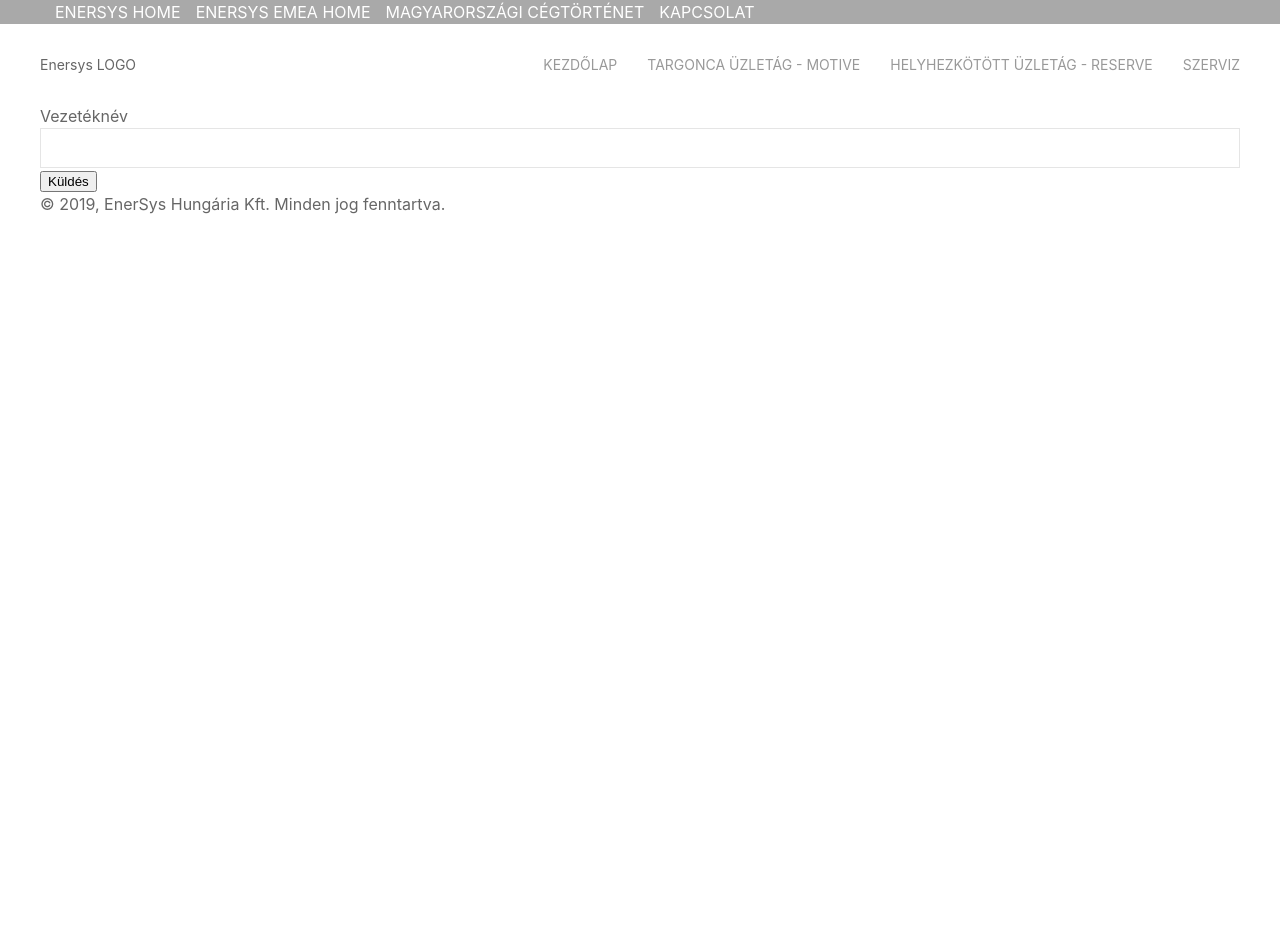
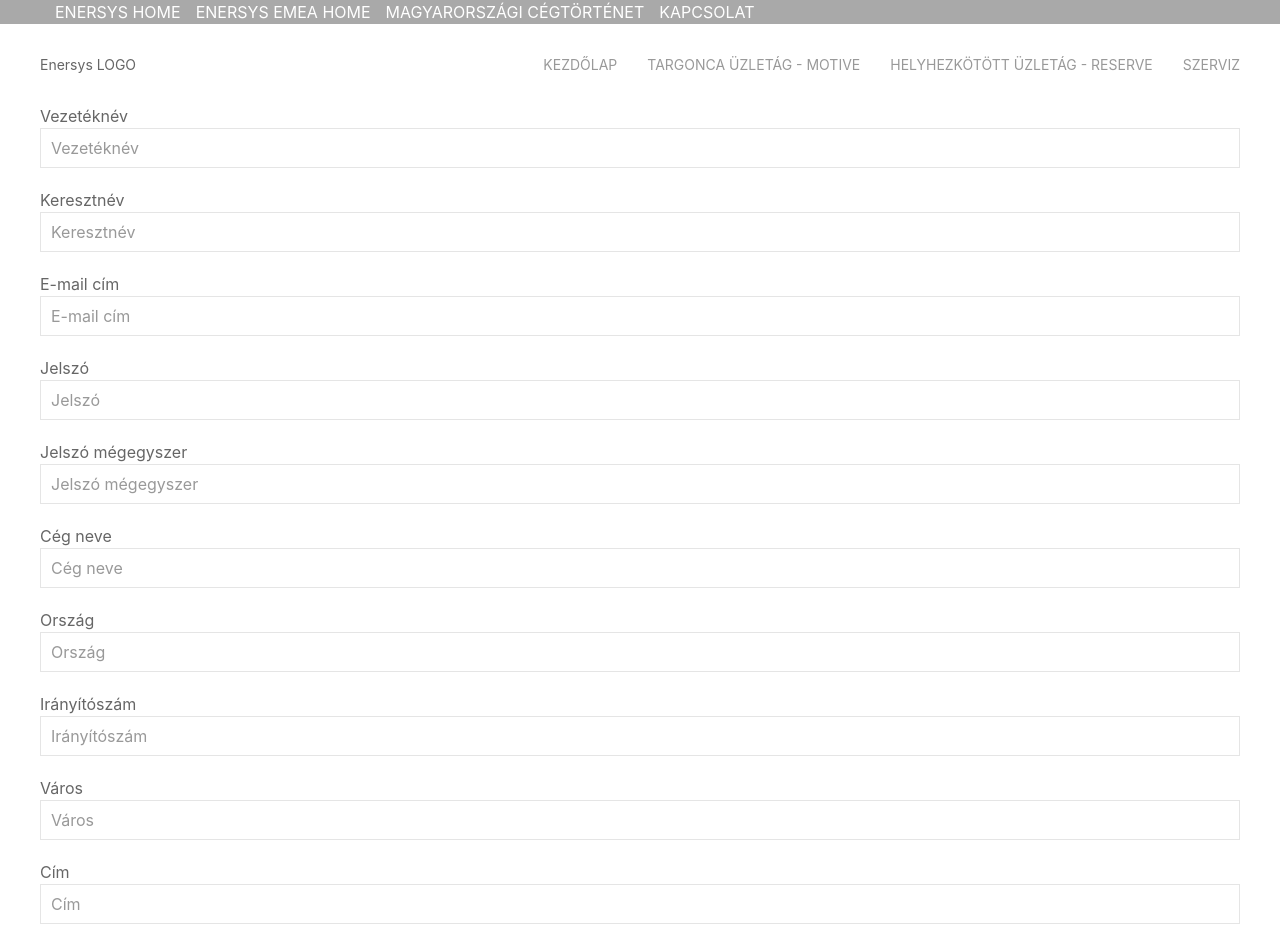
Before and after one commit to bacsakadrian/webshop, a Vue app: page /regisztracio in a window 1280 px wide. Shown: the top 947 px of the page. Before the commit the page ends 800 px from the top, so only its background shows below. Built offline with nearby package versions, Linux system fonts and the light colour scheme.

Commit message:
Regisztrációs aloldal Yup-pal

```diff
--- a/package.json
+++ b/package.json
@@ -13,7 +13,8 @@
     "uikit": "^3.7.0",
     "vee-validate": "^4.4.6",
     "vue": "^3.0.0",
-    "vue-router": "^4.0.0-0"
+    "vue-router": "^4.0.0-0",
+    "yup": "^0.32.9"
   },
   "devDependencies": {
     "@vue/cli-plugin-babel": "~4.5.0",
--- a/src/components/RegistrationInput.vue
+++ b/src/components/RegistrationInput.vue
@@ -1,40 +1,73 @@
 <template>
-  <div id="app">
-      <label for="name"> {{ name }} </label>
-      <Field class="uk-input" :name="name" :rules="validateEmail" />
-      <ErrorMessage name="email" />
+  <div
+    class="uk-margin"
+    :class="{ 'has-error': !!errorMessage, success: meta.valid }"
+  >
+    <label :for="name">{{ label }}</label>
+    <input class="uk-input"
+      :name="name"
+      :id="name"
+      :type="type"
+      :value="inputValue"
+      :placeholder="placeholder"
+      @input="handleChange"
+    />
+
+    <p v-show="errorMessage">
+      Ez a mező hibásan van kitöltve!
+    </p>
   </div>
 </template>
 
 <script>
-import { Field, ErrorMessage } from 'vee-validate';
+import { useField } from "vee-validate";
 
 export default {
   props: {
-  name: String
+    type: {
+      type: String,
+      default: "text",
+    },
+    value: {
+      type: String,
+      default: "",
+    },
+    name: {
+      type: String,
+      required: true,
+    },
+    label: {
+      type: String,
+      required: true,
+    },
+    successMessage: {
+      type: String,
+      default: "",
+    },
+    placeholder: {
+      type: String,
+      default: "",
+    },
   },
-  components: {
-    Field,
-    ErrorMessage,
-  },
-  methods: {
-    onSubmit(values) {
-      alert(JSON.stringify(values, null, 2));
-    },
-    validateEmail(value) {
-      // if the field is empty
-      if (!value) {
-        return 'This field is required';
-      }
+  setup(props) {
+    const {
+      value: inputValue,
+      errorMessage,
+      handleChange,
+      meta,
+    } = useField(props.name, undefined, {
+      initialValue: props.value,
+    });
 
-      // if the field is not a valid email
-      if (!/^[A-Z0-9._%+-]+@[A-Z0-9.-]+\.[A-Z]{2,4}$/i.test(value)) {
-        return 'This field must be a valid email';
-      }
-
-      // All is good
-      return true;
-    },
+    return {
+      handleChange,
+      errorMessage,
+      inputValue,
+      meta,
+    };
   },
 };
 </script>
+
+<style  scoped>
+</style>
--- a/src/main.js
+++ b/src/main.js
@@ -4,6 +4,7 @@ import router from './router'
 import UIkit from 'uikit'
 import Icons from 'uikit/dist/js/uikit-icons';
 
+
 UIkit.use(Icons)
 
 createApp(App).use(router).mount('#app')
--- a/src/views/pages/Registration.vue
+++ b/src/views/pages/Registration.vue
@@ -1,16 +1,124 @@
 <template>
-  <Form @submit="onSubmit">
-    <RegistrationInput name="Vezetéknév" />
-
-    <button>Küldés</button>
-  </Form>
+  <div>
+    <Form @submit="onSubmit" :validation-schema="schema">
+      <RegistrationInput
+        name="firstname"
+        type="text"
+        label="Vezetéknév"
+        placeholder="Vezetéknév"
+      />
+      <RegistrationInput
+        name="lastname"
+        type="text"
+        label="Keresztnév"
+        placeholder="Keresztnév"
+      />
+      <RegistrationInput
+        name="email"
+        type="email"
+        label="E-mail cím"
+        placeholder="E-mail cím"
+      />
+      <RegistrationInput
+        name="password"
+        type="password"
+        label="Jelszó"
+        placeholder="Jelszó"
+      />
+      <RegistrationInput
+        name="confirm_password"
+        type="password"
+        label="Jelszó mégegyszer"
+        placeholder="Jelszó mégegyszer"
+      />
+      <RegistrationInput
+        name="company_name"
+        type="text"
+        label="Cég neve"
+        placeholder="Cég neve"
+      />
+      <RegistrationInput
+        name="company_country"
+        type="number"
+        label="Ország"
+        placeholder="Ország"
+      />
+      <RegistrationInput
+        name="company_zip"
+        type="number"
+        label="Irányítószám"
+        placeholder="Irányítószám"
+      />
+      <RegistrationInput
+        name="company_city"
+        type="text"
+        label="Város"
+        placeholder="Város"
+      />
+      <RegistrationInput
+        name="company_address"
+        type="text"
+        label="Cím"
+        placeholder="Cím"
+      />
+      <RegistrationInput
+        name="company_vat_number"
+        type="number"
+        label="Adószám"
+        placeholder="Adószám"
+      />
+      <RegistrationInput
+        name="company_eu_vat_number"
+        type="number"
+        label="Európai Adószám"
+        placeholder="Európai Adószám"
+      />
+      <button class="uk-button uk-button-primary" type="submit">Regisztráció</button>
+    </Form>
+  </div>
 </template>
 
+<script>
+import { Form } from "vee-validate";
+import * as Yup from "yup";
+import RegistrationInput from "@/components/RegistrationInput.vue";
 
-<script>
-  import RegistrationInput from '@/components/RegistrationInput.vue'
-  import { Form, } from 'vee-validate';
-  export default {
-    components : { Form, RegistrationInput },
-  }
+export default {
+  name: "App",
+  components: {
+    RegistrationInput,
+    Form,
+  },
+  setup() {
+    function onSubmit(values) {
+      alert(JSON.stringify(values, null, 2));
+    }
+
+    const schema = Yup.object().shape({
+      firstname: Yup.string().required(),
+      lastname: Yup.string().required(),
+      email: Yup.string().email().required(),
+      password: Yup.string().min(8).matches('.*[a-z].*').matches('.*[A-Z].*').matches('.*[1-9].*').required(),
+      confirm_password: Yup.string()
+        .required()
+        .oneOf([Yup.ref("password")], "A jelszavak nem egyeznek meg"),
+      company_name: Yup.string().required(),
+      company_country : Yup.number().required(),
+      company_zip : Yup.number().required(),
+      company_city : Yup.string().required(),
+      company_address : Yup.string().required(),
+      company_vat_number : Yup.number().required(),
+      company_eu_vat_number : Yup.number().required(),
+    })
+
+    return {
+      onSubmit,
+      schema,
+    };
+  },
+};
 </script>
+
+<style>
+
+</style>
```
Also changed, not shown: 1 other file (tests, documents, lock files or other folders).
